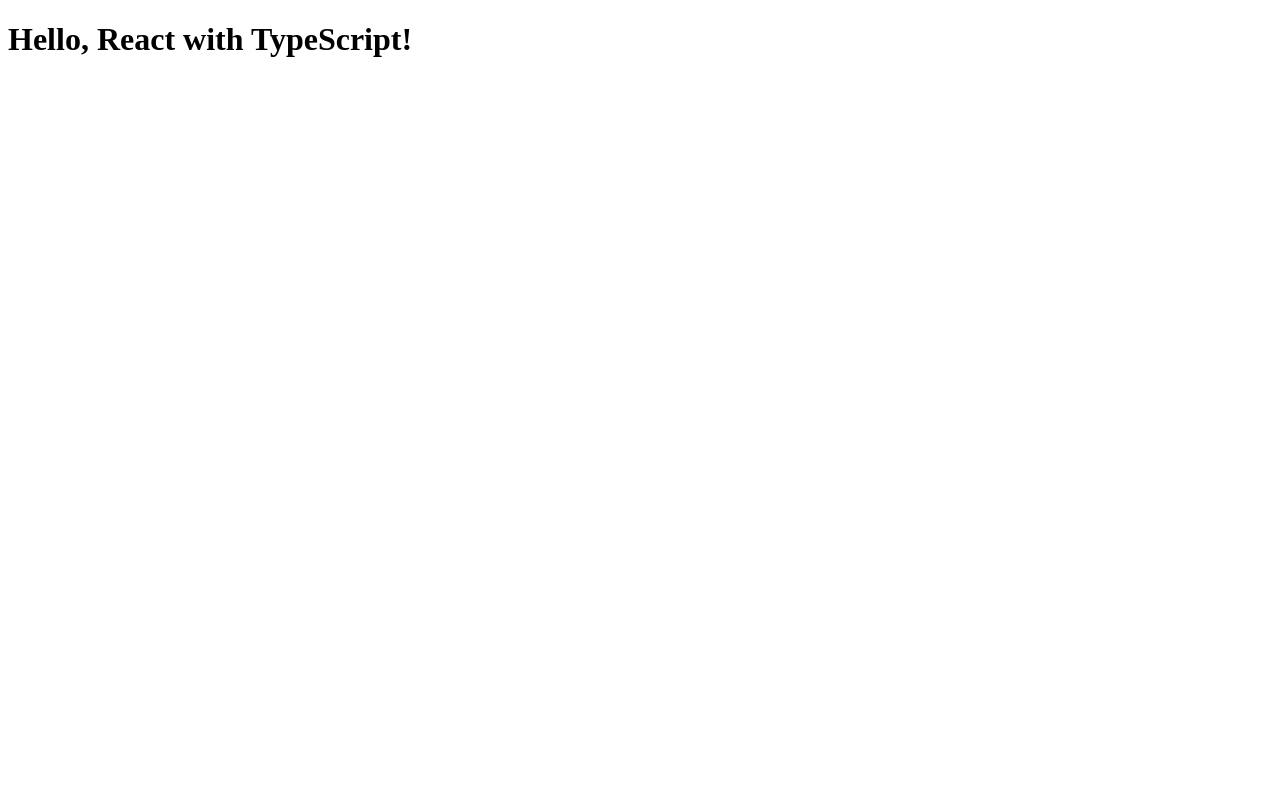
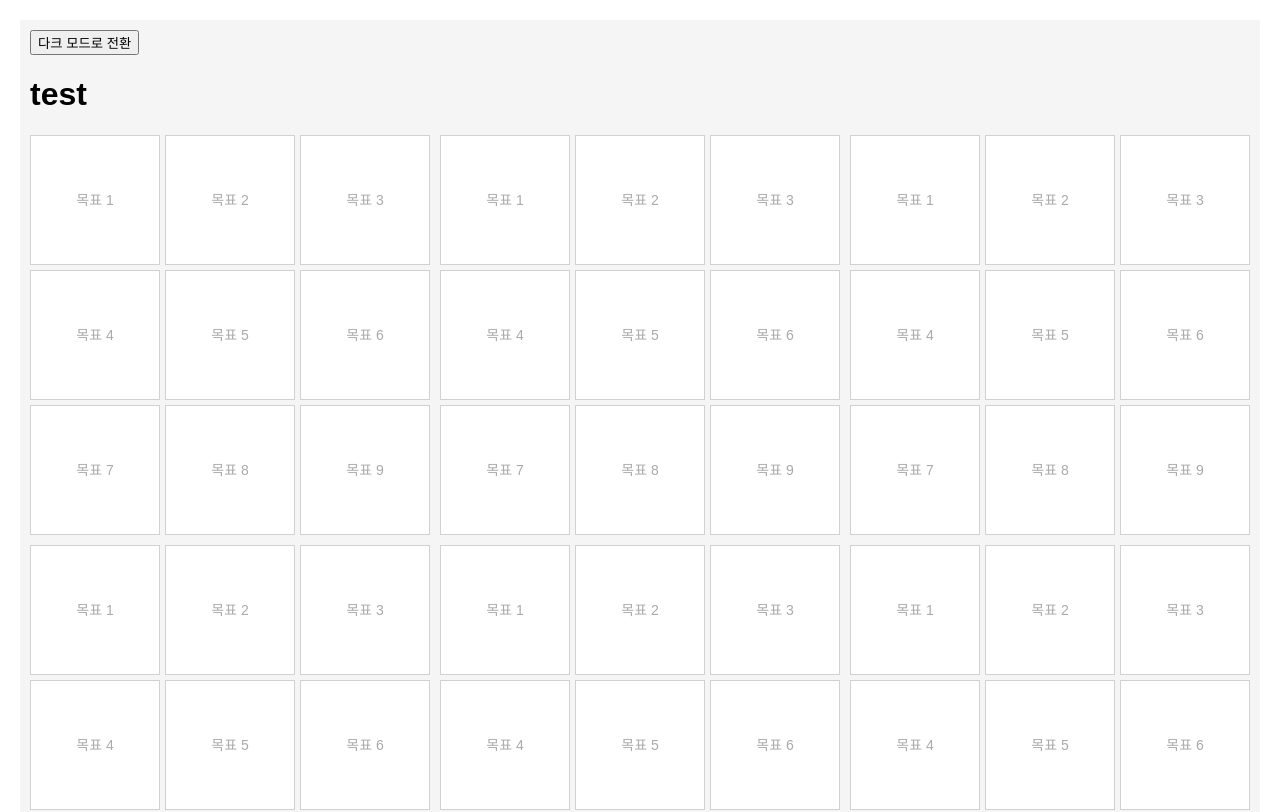
Before and after one commit to jiin329/mandalart, a React app in the folder front-end/: page / in a window 1280 px wide. Shown: the top 812 px of the page. Built offline with nearby package versions, Linux system fonts and the light colour scheme.

Commit message:
[feat/fe] add mandalart grid

```diff
--- a/front-end/package.json
+++ b/front-end/package.json
@@ -7,6 +7,7 @@
     "react-router": "^6.27.0",
     "react-router-dom": "^6.27.0",
     "router": "^1.3.8",
+    "styled-components": "^6.1.13",
     "ts-loader": "^9.5.1",
     "typescript": "^5.6.3"
   },
--- a/front-end/src/index.tsx
+++ b/front-end/src/index.tsx
@@ -1,12 +1,49 @@
-import React from "react";
+import React, { useEffect, useState } from "react";
 import ReactDOM from "react-dom/client"; // React 18 이상
+import { BrowserRouter } from "react-router-dom";
+import styled, { ThemeProvider } from "styled-components";
+import MandalartPage from "./mandalartPage";
+import GlobalStyle from "./style/globalStyle";
+
+import { darkTheme, lightTheme } from "./style/themes";
 
 const App: React.FC = () => {
-  return <h1>Hello, React with TypeScript!</h1>;
+  const [theme, setTheme] = useState("light");
+
+  const toggleTheme = () => {
+    setTheme((prevTheme) => (prevTheme === "light" ? "dark" : "light"));
+  };
+
+  useEffect(() => {
+    const savedTheme = localStorage.getItem("theme");
+    if (savedTheme) {
+      setTheme(savedTheme);
+    }
+  }, []);
+
+  return (
+    <BrowserRouter>
+      <ThemeProvider theme={theme === "light" ? lightTheme : darkTheme}>
+        <GlobalStyle />
+        <MainContainer>
+          <button onClick={toggleTheme}>
+            {theme === "light" ? "다크 모드로 전환" : "화이트 모드로 전환"}
+          </button>
+          <MandalartPage />
+        </MainContainer>
+      </ThemeProvider>
+    </BrowserRouter>
+  );
 };
 
-// React 18 이상에서는 root를 생성하여 렌더링합니다.
 const root = ReactDOM.createRoot(
   document.getElementById("root") as HTMLElement
 );
 root.render(<App />);
+
+const MainContainer = styled.div`
+  background-color: #f5f5f5; /* 전체 배경색 */
+  margin: 20px; /* 원하는 공백 크기로 조정 */
+  padding: 10px; /* 필요 시 내부 여백 추가 */
+  box-sizing: border-box; /* 패딩과 테두리를 포함 */
+`;
--- /dev/null
+++ b/front-end/src/mandalartGrid.tsx
@@ -0,0 +1,65 @@
+// src/components/MandaratGrid.tsx
+import React, { ChangeEvent } from "react";
+import styled from "styled-components";
+
+interface MandalartGridProps {
+  cells: string[];
+  onCellChange: (index: number, value: string) => void;
+  isCenter?: boolean;
+}
+
+const MandalartGrid: React.FC<MandalartGridProps> = ({
+  cells,
+  onCellChange,
+  isCenter = false,
+}) => (
+  <>
+    {cells.map((cell, index) => {
+      const CellComponent = isCenter && index === 4 ? CenterCell : Cell;
+      return (
+        <CellComponent
+          key={"cell_" + index}
+          value={cell}
+          onChange={(e: ChangeEvent<HTMLInputElement>) =>
+            onCellChange(index, e.target.value)
+          }
+          placeholder={
+            isCenter && index === 4 ? "중심 목표" : `목표 ${index + 1}`
+          }
+          theme={undefined}
+        />
+      );
+    })}
+  </>
+);
+
+const Cell = styled.input<{ theme: any }>`
+  display: flex;
+  border: 1px solid #d1d1d1;
+  font-size: 14px;
+  text-align: center;
+  align-items: center;
+  justify-content: center;
+  background-color: ${({ theme }) => theme.background};
+  color: ${({ theme }) => theme.color};
+  aspect-ratio: 1;
+  width: 100%; /* input이 grid에 맞게 늘어나도록 설정 */
+  height: 100%; /* input이 grid에 맞게 늘어나도록 설정 */
+  box-sizing: border-box; /* 패딩과 보더가 포함된 너비 및 높이 계산 */
+
+  &:focus {
+    border-color: #6a98b8;
+    outline: none;
+  }
+
+  &::placeholder {
+    color: #aaa;
+  }
+`;
+
+const CenterCell = styled(Cell)`
+  background-color: #e0e0e0; // 중심 셀 배경색
+  font-weight: bold;
+`;
+
+export default MandalartGrid;
--- /dev/null
+++ b/front-end/src/mandalartPage.tsx
@@ -0,0 +1,70 @@
+// src/pages/MandaratPage.tsx
+import React, { useState } from "react";
+import styled from "styled-components";
+import MandalartGrid from "./mandalartGrid";
+
+const MandalartPage: React.FC = () => {
+  const [grids, setGrids] = useState<string[][]>(
+    Array.from({ length: 9 }, () => Array(9).fill(""))
+  );
+
+  const handleCellChange = (
+    gridIndex: number,
+    cellIndex: number,
+    value: string
+  ) => {
+    const updatedGrids = [...grids];
+    updatedGrids[gridIndex][cellIndex] = value;
+
+    if (gridIndex === 4 && cellIndex !== 4) {
+      updatedGrids[cellIndex][4] = value;
+    } else if (gridIndex !== 4 && cellIndex === 4) {
+      updatedGrids[4][gridIndex] = value;
+    }
+    setGrids(updatedGrids);
+  };
+
+  return (
+    <div>
+      <h1>test</h1>
+      <MainGrid>
+        {grids.map((cells, gridIndex) => {
+          return (
+            <Grid>
+              <MandalartGrid
+                key={"grid_" + gridIndex}
+                cells={cells}
+                onCellChange={(cellIndex: number, value: string) =>
+                  handleCellChange(gridIndex, cellIndex, value)
+                }
+              />
+            </Grid>
+          );
+        })}
+      </MainGrid>
+    </div>
+  );
+};
+
+const MainGrid = styled.div`
+  display: grid;
+  grid-template-columns: repeat(3, 1fr);
+  grid-template-rows: repeat(3, 1fr);
+  gap: 10px;
+  width: 100%;
+  height: 100%;
+  overflow: hidden;
+  box-sizing: border-box;
+`;
+
+const Grid = styled.div<{ isCenter?: boolean }>`
+  display: grid;
+  grid-template-columns: repeat(3, 1fr);
+  grid-template-rows: repeat(3, 1fr);
+  gap: 5px;
+  width: 100%; // 부모의 너비에 맞춤
+  height: 100%; // 부모의 높이에 맞춤
+  box-sizing: border-box;
+`;
+
+export default MandalartPage;
--- /dev/null
+++ b/front-end/src/style/globalStyle.ts
@@ -0,0 +1,14 @@
+// GlobalStyle.js
+import { createGlobalStyle } from "styled-components";
+
+const GlobalStyle = createGlobalStyle`
+  body {
+    margin: 0;
+    padding: 0;
+    font-family: Arial, sans-serif;
+    background-color: ${(props) => props.theme.background};
+    color: ${(props) => props.theme.color};
+  }
+`;
+
+export default GlobalStyle;
--- /dev/null
+++ b/front-end/src/style/style.css
@@ -0,0 +1,134 @@
+*,
+*:after,
+*:before {
+  box-sizing: border-box;
+}
+body {
+  min-height: 100vh;
+  display: grid;
+  place-items: center;
+  background: #1a1a1a;
+}
+#app {
+  display: grid;
+  grid-template-columns: 1fr;
+  grid-gap: 1rem;
+}
+.dir-control {
+  --borderWidth: 2;
+  --buttonColor: #c7edef;
+  --bg: #0d0d0d;
+  --backdrop: transparent;
+  --fontSize: 1;
+  --horizontalPadding: 16;
+  --verticalPadding: 8;
+  background: var(--backdrop);
+  border: calc(var(--borderWidth) * 1px) solid var(--buttonColor);
+  border-radius: 9999px;
+  text-align: center;
+  line-height: 24px;
+  color: var(--textColor, var(--buttonColor));
+  cursor: pointer;
+  font-size: calc(var(--fontSize) * 1rem);
+  font-weight: bold;
+  font-family: sans-serif;
+  outline: transparent;
+  padding: calc(var(--verticalPadding) * 1px)
+    calc(var(--horizontalPadding) * 1px);
+  position: relative;
+  text-decoration: none;
+  height: 60px;
+  display: flex;
+  align-items: center;
+  justify-content: center;
+  width: 300px;
+  transition: transform 0.2s;
+  transform: translate(0, calc(var(--y, 0) * 1%)) scale(var(--scale, 1));
+}
+.dir-control:hover {
+  --y: -5;
+  --scale: 1.05;
+}
+.dir-control:active {
+  --y: 0;
+  --scale: 0.95;
+}
+.dir-control span {
+  -webkit-clip-path: var(--clip);
+  bottom: calc(var(--borderWidth) * -1px);
+  clip-path: var(--clip);
+  left: calc(var(--borderWidth) * -1px);
+  position: absolute;
+  right: calc(var(--borderWidth) * -1px);
+  top: calc(var(--borderWidth) * -1px);
+  z-index: 1;
+}
+.dir-control span:nth-of-type(1):hover,
+.dir-control span:nth-of-type(2):hover,
+.dir-control span:nth-of-type(3):hover,
+.dir-control span:nth-of-type(4):hover {
+  --clip: polygon(0 0, 100% 0, 100% 100%, 0 100%);
+  z-index: 2;
+}
+.dir-control span:nth-of-type(1):hover ~ b:nth-of-type(1),
+.dir-control span:nth-of-type(2):hover ~ b:nth-of-type(2),
+.dir-control span:nth-of-type(3):hover ~ b:nth-of-type(3),
+.dir-control span:nth-of-type(4):hover ~ b:nth-of-type(4) {
+  --clip: inset(0 0 0 0);
+}
+.dir-control span:nth-of-type(1) {
+  --clip: polygon(0 0, 100% 0, 50% 50%, 50% 50%);
+}
+.dir-control span:nth-of-type(2) {
+  --clip: polygon(100% 0, 100% 100%, 50% 50%);
+}
+.dir-control span:nth-of-type(3) {
+  --clip: polygon(0 100%, 100% 100%, 50% 50%);
+}
+.dir-control span:nth-of-type(4) {
+  --clip: polygon(0 0, 0 100%, 50% 50%);
+}
+.dir-control b {
+  -webkit-clip-path: var(--clip);
+  background: var(--slideColor, var(--buttonColor));
+  border: calc(var(--borderWidth) * 1px) solid var(--buttonColor);
+  bottom: calc(var(--borderWidth) * -1px);
+  font-weight: bold;
+  clip-path: var(--clip);
+  color: var(--bg, #fafafa);
+  left: calc(var(--borderWidth) * -1px);
+  padding: calc(var(--verticalPadding) * 1px)
+    calc(var(--horizontalPadding) * 1px);
+  position: absolute;
+  right: calc(var(--borderWidth) * -1px);
+  top: calc(var(--borderWidth) * -1px);
+  transition: -webkit-clip-path 0.25s ease;
+  transition: clip-path 0.25s ease;
+  transition: clip-path 0.25s ease, -webkit-clip-path 0.25s ease;
+  border-radius: 9999px;
+  display: flex;
+  align-items: center;
+  justify-content: center;
+}
+.dir-control b:nth-of-type(1) {
+  --clip: inset(0 0 100% 0);
+}
+.dir-control b:nth-of-type(2) {
+  --clip: inset(0 0 0 100%);
+}
+.dir-control b:nth-of-type(3) {
+  --clip: inset(100% 0 0 0);
+}
+.dir-control b:nth-of-type(4) {
+  --clip: inset(0 100% 0 0);
+}
+.dir-control--secondary {
+  --buttonColor: #fff;
+  --bg: #0d0d0d;
+}
+.dir-control--filled {
+  --backdrop: #c7edef;
+  --slideColor: #0d0d0d;
+  --textColor: #0d0d0d;
+  --bg: #c7edef;
+}
--- /dev/null
+++ b/front-end/src/style/themes.ts
@@ -0,0 +1,10 @@
+// themes.js
+export const lightTheme = {
+  background: "#ffffff",
+  color: "#000000",
+};
+
+export const darkTheme = {
+  background: "#000000",
+  color: "#ffffff",
+};
--- a/front-end/tsconfig.json
+++ b/front-end/tsconfig.json
@@ -14,6 +14,6 @@
     "isolatedModules": true,
     "jsx": "react-jsx"
   },
-  "include": ["src/**/*"],
+  "include": ["src/*"],
   "exclude": ["node_modules"]
 }
--- a/front-end/webpack.config.js
+++ b/front-end/webpack.config.js
@@ -8,6 +8,12 @@
     filename: "bundle.js",
     path: path.resolve(__dirname, "dist"),
     clean: true,
+  },
+  resolve: {
+    alias: {
+      "@": path.resolve(__dirname, "src"), // src 폴더를 @로 설정
+    },
+    extensions: [".js", ".jsx", ".ts", ".tsx"], // 확장자 설정
   },
   module: {
     rules: [
```
Also changed, not shown: 1 other file (tests, documents, lock files or other folders).
